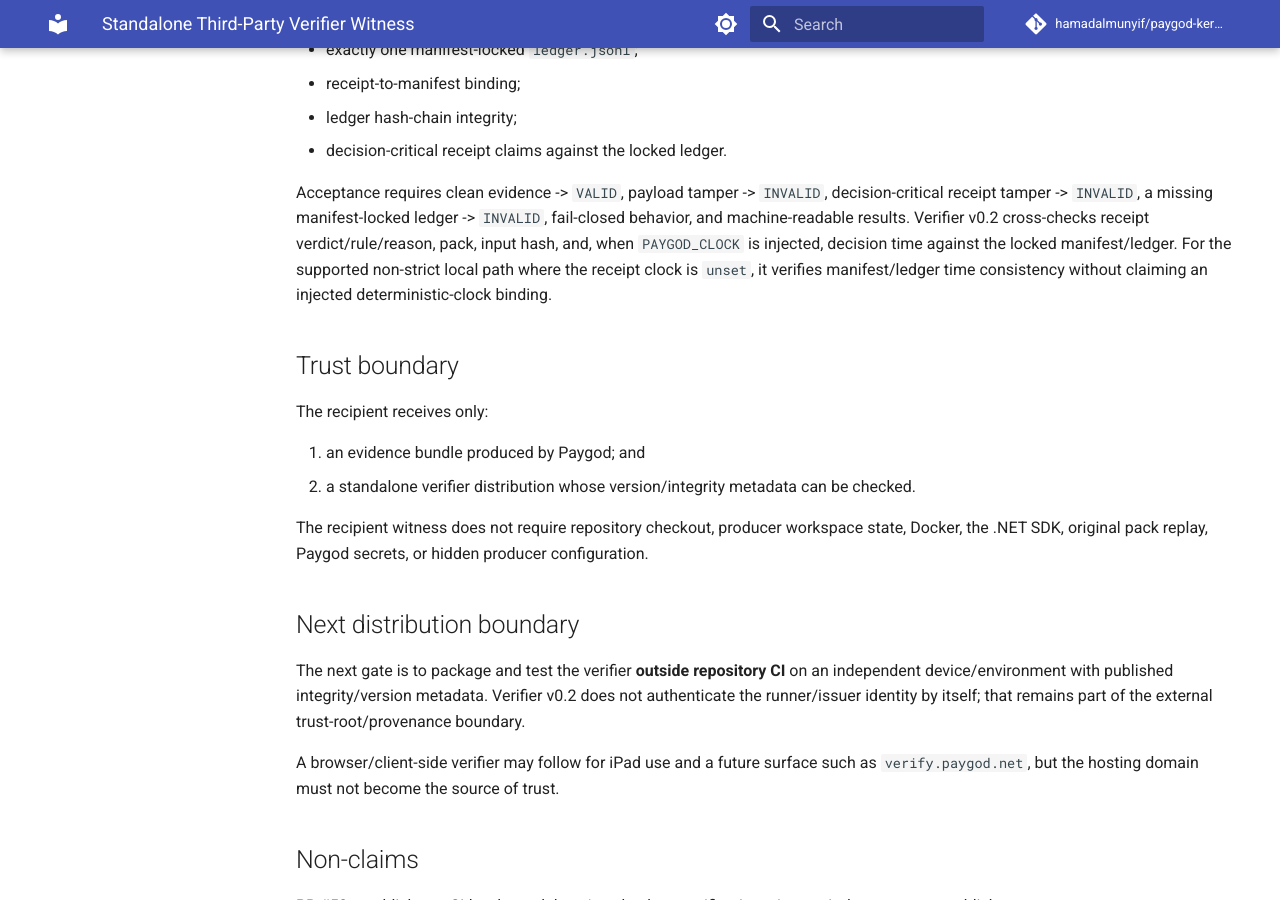
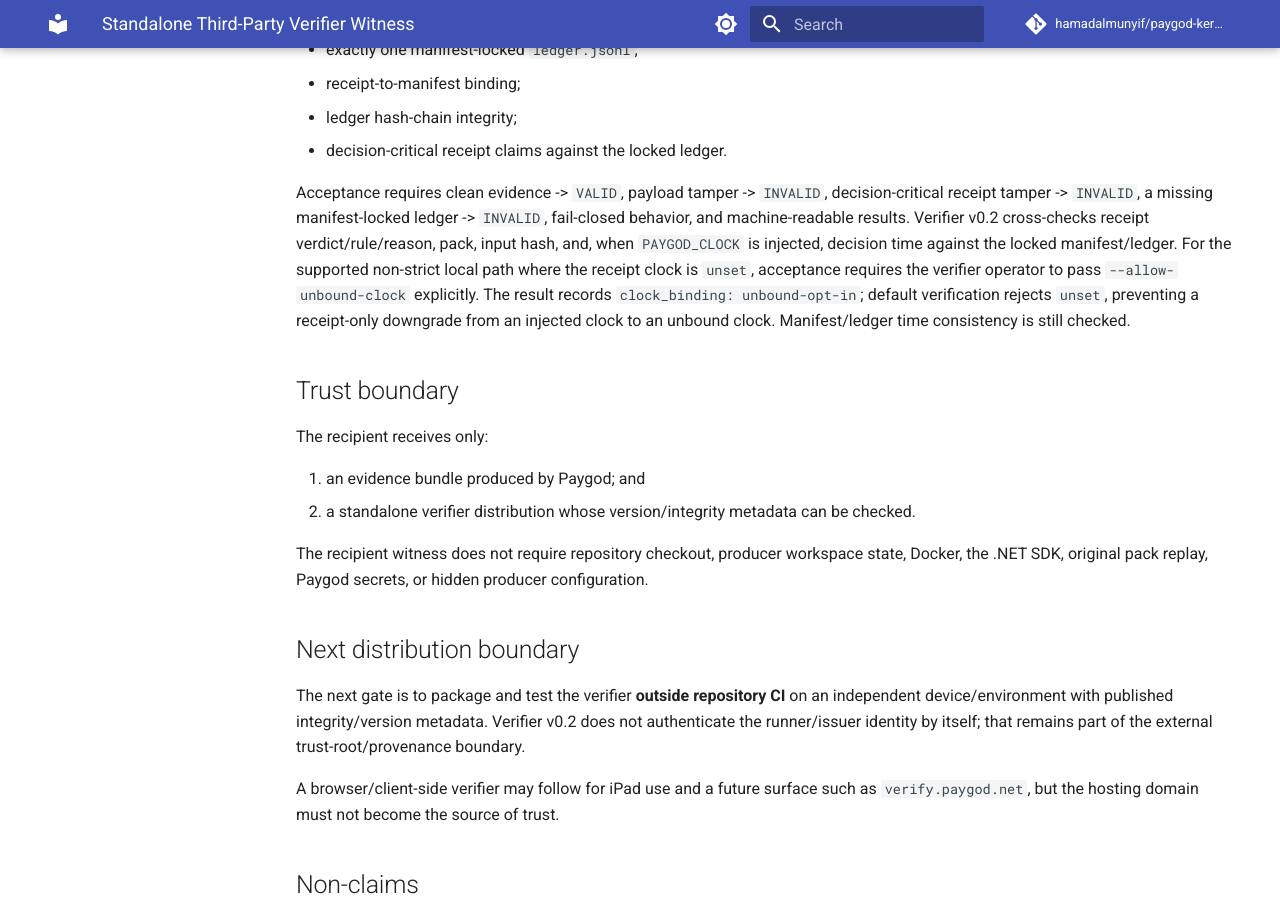
Before and after one commit to hamadalmunyif/paygod-kernel-mvp, an MkDocs documentation site: the page built from docs/STANDALONE_VERIFIER.md, in a window 1280 px wide and 900 px high, scrolled down 542 px. Built offline with MkDocs 1.6.1 and Material for MkDocs 9.7.7, drawn with Linux system fonts in a browser that asks for light colours; comment, search, counter and statistics services are not loaded.

Commit message:
docs: require explicit unbound-clock opt-in

```diff
--- a/docs/STANDALONE_VERIFIER.md
+++ b/docs/STANDALONE_VERIFIER.md
@@ -16,7 +16,7 @@
 - ledger hash-chain integrity;
 - decision-critical receipt claims against the locked ledger.
 
-Acceptance requires clean evidence -> `VALID`, payload tamper -> `INVALID`, decision-critical receipt tamper -> `INVALID`, a missing manifest-locked ledger -> `INVALID`, fail-closed behavior, and machine-readable results. Verifier v0.2 cross-checks receipt verdict/rule/reason, pack, input hash, and, when `PAYGOD_CLOCK` is injected, decision time against the locked manifest/ledger. For the supported non-strict local path where the receipt clock is `unset`, it verifies manifest/ledger time consistency without claiming an injected deterministic-clock binding.
+Acceptance requires clean evidence -> `VALID`, payload tamper -> `INVALID`, decision-critical receipt tamper -> `INVALID`, a missing manifest-locked ledger -> `INVALID`, fail-closed behavior, and machine-readable results. Verifier v0.2 cross-checks receipt verdict/rule/reason, pack, input hash, and, when `PAYGOD_CLOCK` is injected, decision time against the locked manifest/ledger. For the supported non-strict local path where the receipt clock is `unset`, acceptance requires the verifier operator to pass `--allow-unbound-clock` explicitly. The result records `clock_binding: unbound-opt-in`; default verification rejects `unset`, preventing a receipt-only downgrade from an injected clock to an unbound clock. Manifest/ledger time consistency is still checked.
 
 ## Trust boundary
 
```
